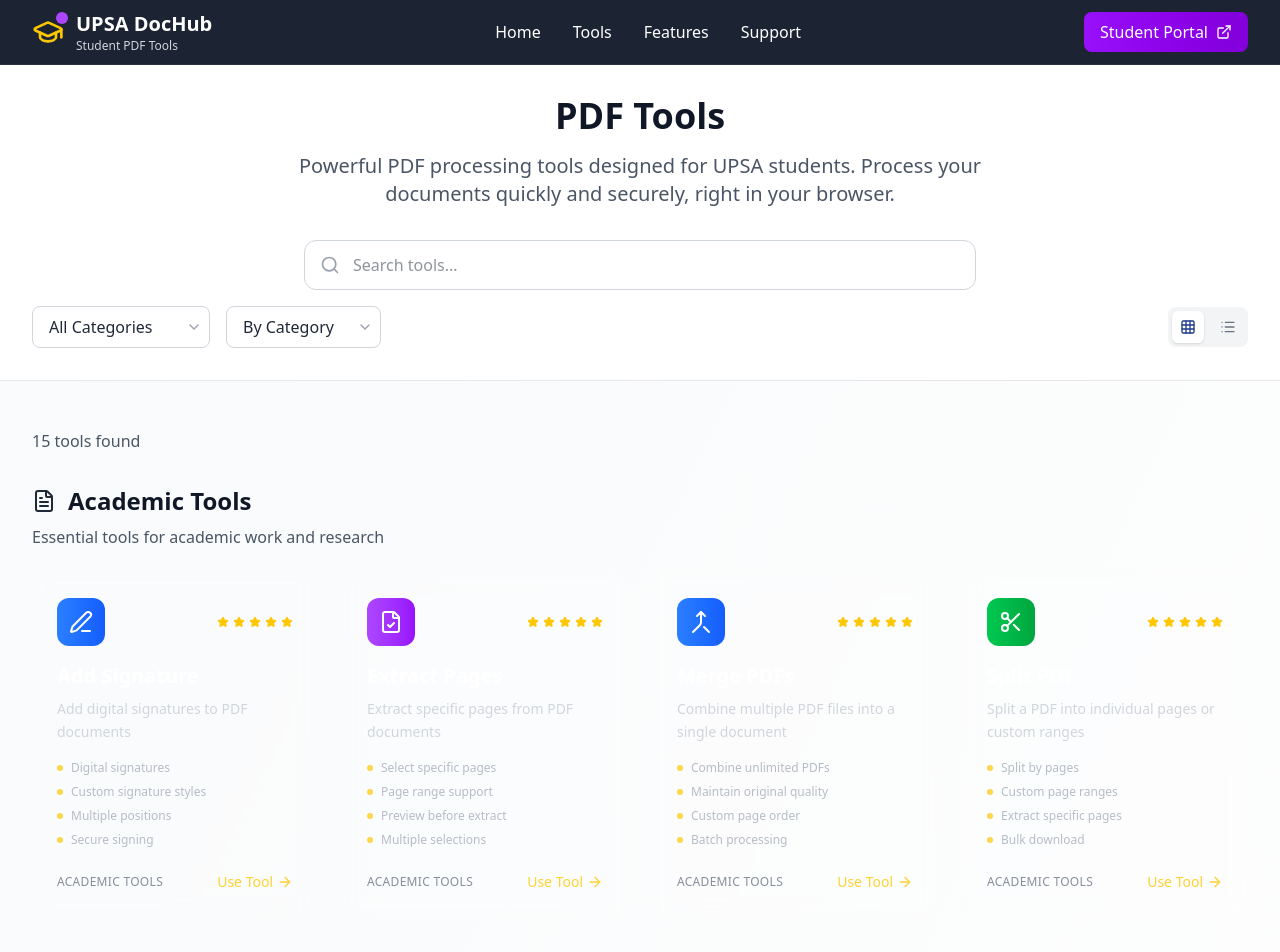
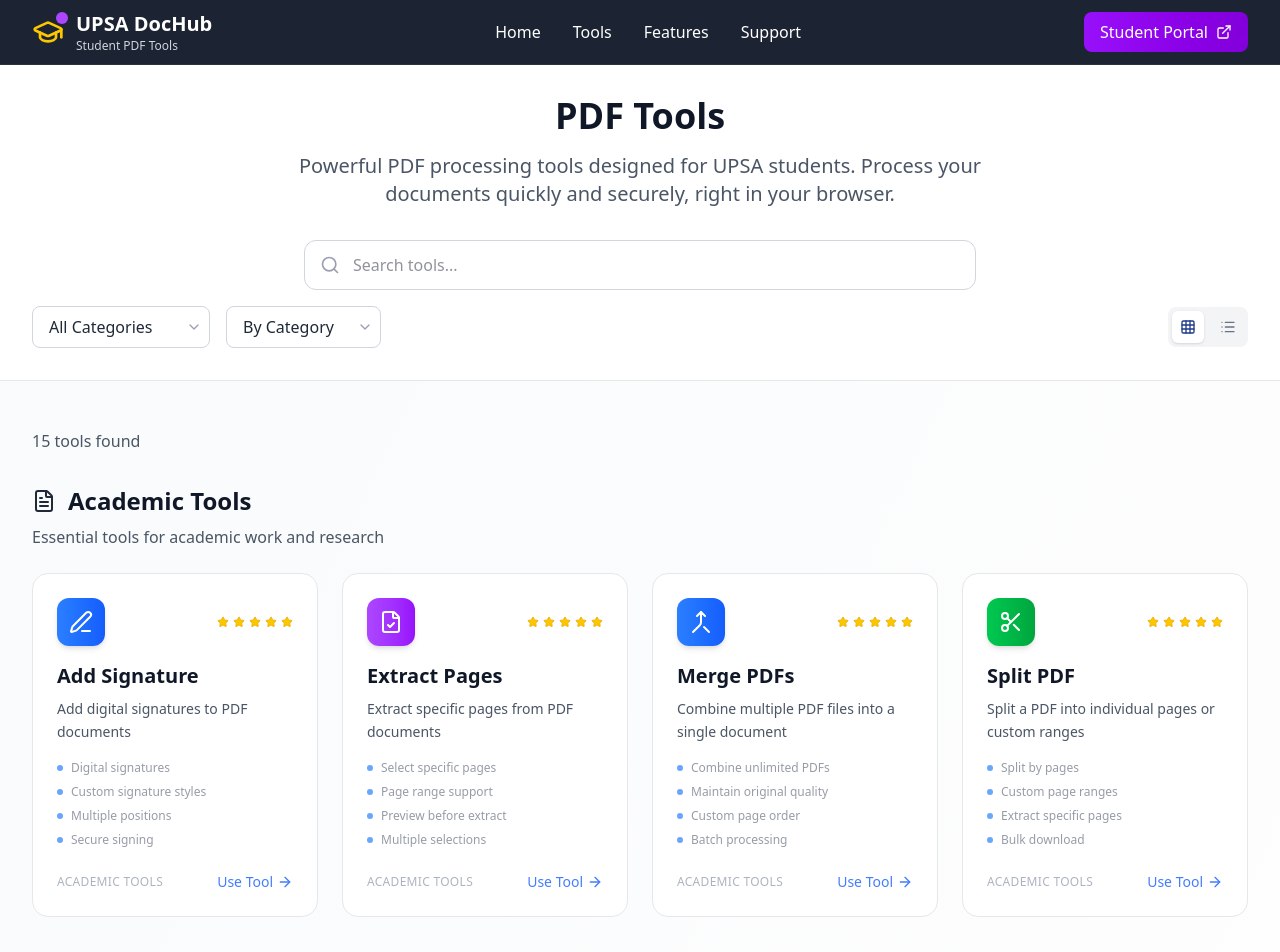
Before and after one commit to Edinam27/upsa-dochub, a Next.js app: page /tools in a window 1280 px wide. Shown: the top 952 px of the page. Built offline with nearby package versions, Linux system fonts and the light colour scheme.

Commit message:
Fix contrast issues on Tools page cards

```diff
--- a/src/components/tools/ToolCard.tsx
+++ b/src/components/tools/ToolCard.tsx
@@ -45,29 +45,29 @@ const ToolCard = ({ tool }: ToolCardProps) => {
         whileHover={{ y: -8 }}
         transition={{ duration: 0.3 }}
       >
-      <div className="bg-white/10 backdrop-blur-sm rounded-2xl p-6 border border-white/20 hover:border-white/40 transition-all duration-300 hover:bg-white/15 h-full">
+      <div className="bg-white rounded-2xl p-6 border border-gray-200 hover:border-gray-300 hover:shadow-lg transition-all duration-300 h-full">
         {/* Tool Icon */}
         <div className="flex items-center justify-between mb-4">
-          <div className={`p-3 rounded-xl bg-gradient-to-r ${tool.color} text-white group-hover:scale-110 transition-transform duration-300`}>
+          <div className={`p-3 rounded-xl bg-gradient-to-r ${tool.color} text-white group-hover:scale-110 transition-transform duration-300 shadow-md`}>
             {tool.icon}
           </div>
           <div className="flex items-center space-x-1">
             {[...Array(5)].map((_, i) => (
               <Star
                 key={i}
-                className="h-3 w-3 text-yellow-400 fill-current"
+                className="h-3 w-3 text-yellow-500 fill-yellow-400"
               />
             ))}
           </div>
         </div>
 
         {/* Tool Name */}
-        <h3 className="text-xl font-bold text-white mb-2 group-hover:text-yellow-400 transition-colors">
+        <h3 className="text-xl font-bold text-gray-900 mb-2 group-hover:text-blue-600 transition-colors">
           {tool.name}
         </h3>
 
         {/* Tool Description */}
-        <p className="text-gray-300 text-sm mb-4 leading-relaxed">
+        <p className="text-gray-600 text-sm mb-4 leading-relaxed">
           {tool.description}
         </p>
 
@@ -81,8 +81,8 @@ const ToolCard = ({ tool }: ToolCardProps) => {
               transition={{ duration: 0.3, delay: index * 0.1 }}
               className="flex items-center space-x-2"
             >
-              <div className="w-1.5 h-1.5 bg-yellow-400 rounded-full"></div>
-              <span className="text-gray-400 text-xs">{feature}</span>
+              <div className="w-1.5 h-1.5 bg-blue-500 rounded-full"></div>
+              <span className="text-gray-500 text-xs">{feature}</span>
             </motion.div>
           ))}
         </div>
@@ -93,11 +93,11 @@ const ToolCard = ({ tool }: ToolCardProps) => {
           animate={{ opacity: isHovered ? 1 : 0.8 }}
           transition={{ duration: 0.3 }}
         >
-          <span className="text-xs text-gray-500 uppercase tracking-wide font-medium">
+          <span className="text-xs text-gray-400 uppercase tracking-wide font-medium">
             {tool.category}
           </span>
           <motion.div
-            className="flex items-center space-x-1 text-yellow-400 group-hover:text-yellow-300"
+            className="flex items-center space-x-1 text-blue-600 group-hover:text-blue-700"
             animate={{ x: isHovered ? 5 : 0 }}
             transition={{ duration: 0.3 }}
           >
@@ -108,8 +108,8 @@ const ToolCard = ({ tool }: ToolCardProps) => {
 
         {/* Hover Overlay */}
         <motion.div
-          className="absolute inset-0 bg-gradient-to-r from-purple-600/10 to-blue-600/10 rounded-2xl opacity-0 group-hover:opacity-100 transition-opacity duration-300 pointer-events-none"
-          animate={{ opacity: isHovered ? 0.1 : 0 }}
+          className="absolute inset-0 bg-gradient-to-r from-blue-50 to-indigo-50 rounded-2xl opacity-0 group-hover:opacity-30 transition-opacity duration-300 pointer-events-none"
+          animate={{ opacity: isHovered ? 0.3 : 0 }}
         />
 
         {/* Popular Badge for certain tools */}
```
